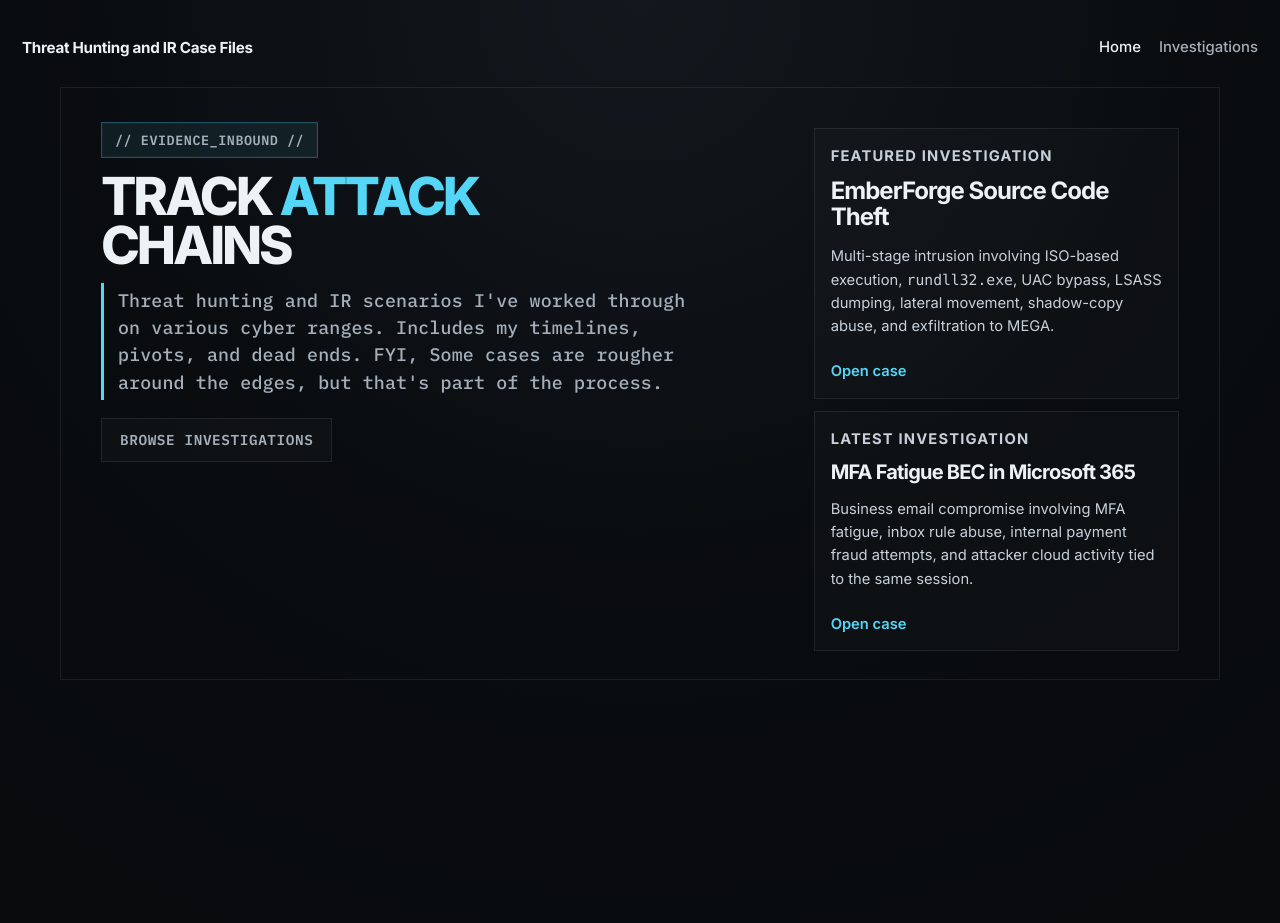
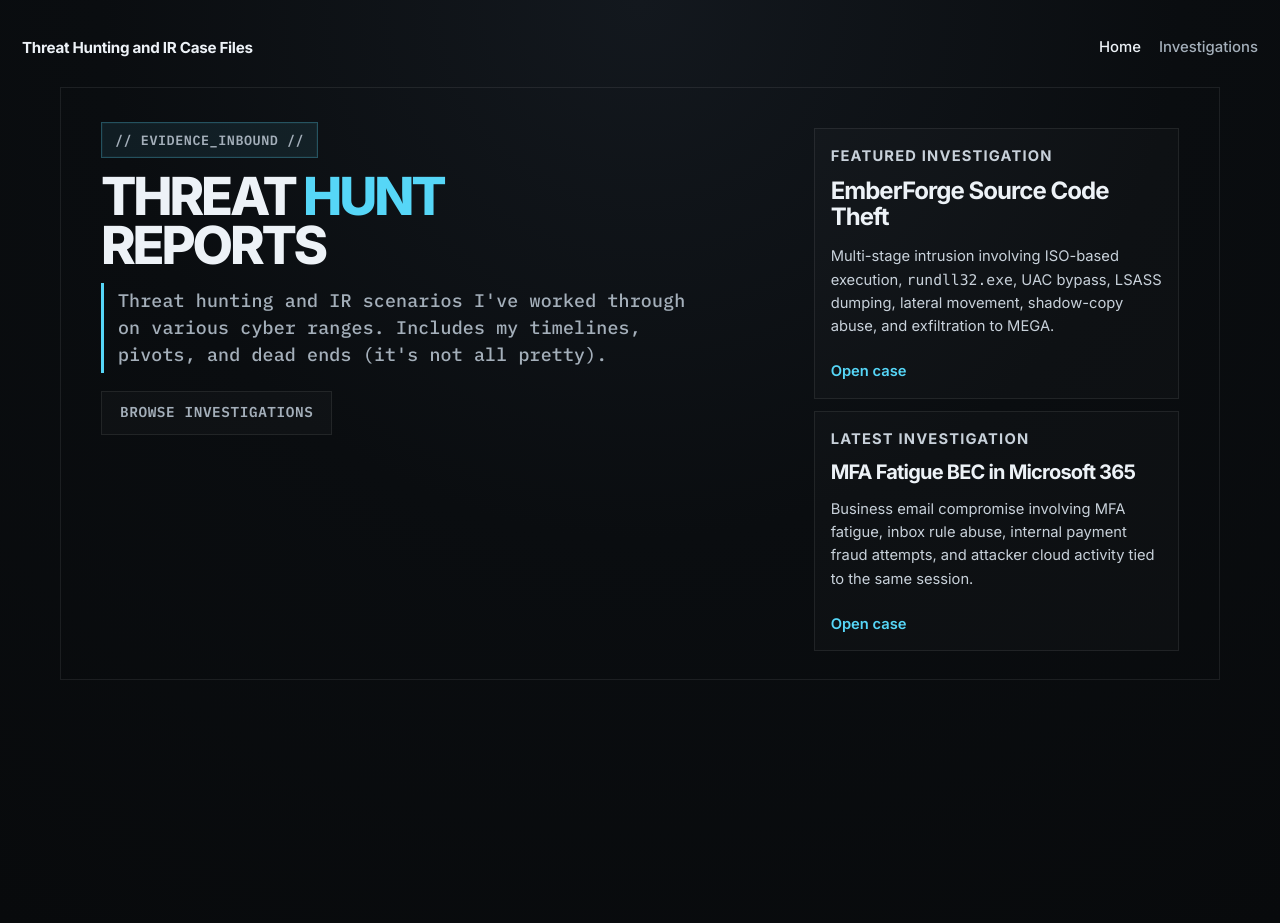
Before and after one commit to j-manli/j-manli.github.io, a Jekyll site: the page built from index.md, in a window 1280 px wide. Built offline with Jekyll 4.4.1, drawn with Linux system fonts in a browser that asks for light colours.

Commit message:
Update index.md

```diff
--- a/index.md
+++ b/index.md
@@ -10,10 +10,10 @@ permalink: /
       <div class="hero-left">
         <p class="signal-badge">// EVIDENCE_INBOUND //</p>
 
-        <h1 class="hero-title">TRACK <span class="accent">ATTACK</span> CHAINS</h1>
+        <h1 class="hero-title">THREAT <span class="accent">HUNT</span> REPORTS</h1>
 
         <div class="hero-callout">
-          Threat hunting and IR scenarios I've worked through on various cyber ranges. Includes my timelines, pivots, and dead ends. FYI, Some cases are rougher around the edges, but that's part of the process.
+          Threat hunting and IR scenarios I've worked through on various cyber ranges. Includes my timelines, pivots, and dead ends (it's not all pretty).
         </div>
 
         <div class="button-row">
```
